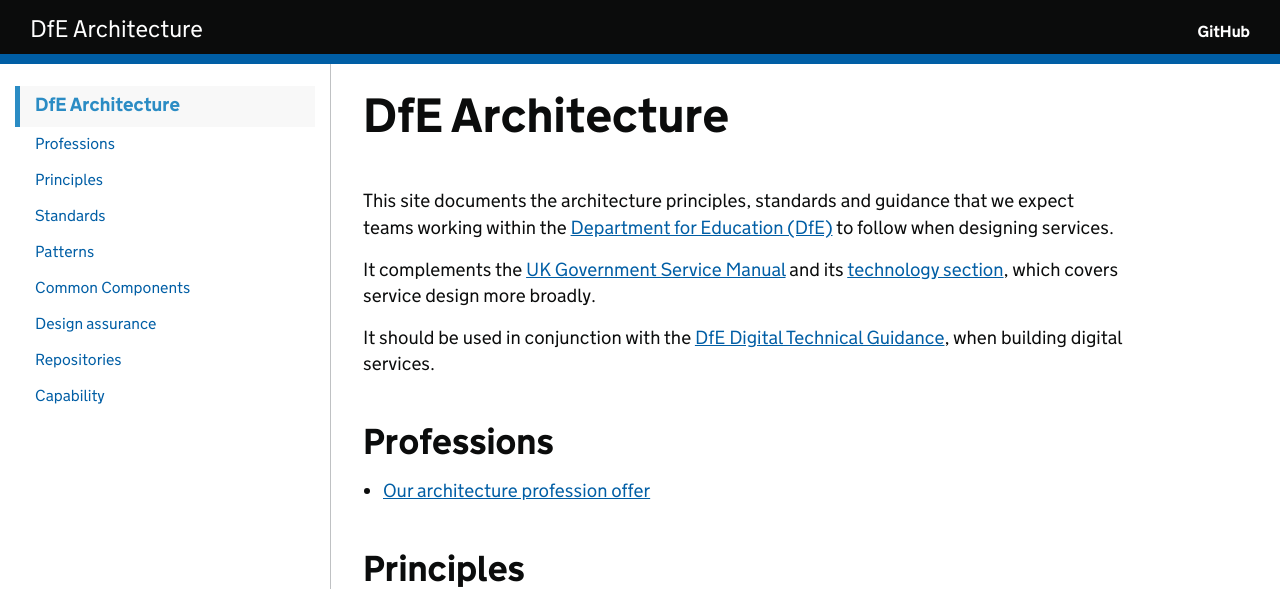
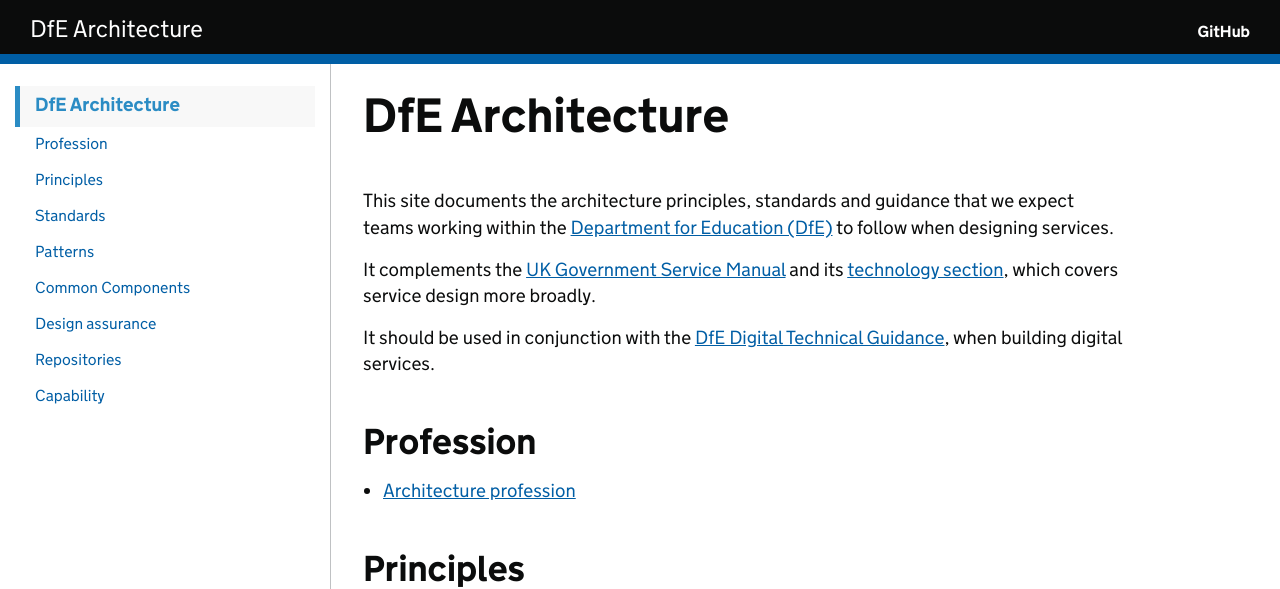
Before and after one commit to DFE-Digital/architecture, a Jekyll site: the page built from index.md, in a window 1280 px wide. Shown: the top 589 px of the page. Built offline with Jekyll 4.4.1, drawn with Linux system fonts in a browser that asks for light colours; our own code applies the rules of GitHub Pages for plain Markdown files.

Commit message:
Index changes
Index changes made - line 14 and 16 as per review comments

```diff
--- a/index.md
+++ b/index.md
@@ -11,9 +11,9 @@ It should be used in conjunction with the
 [DfE Digital Technical Guidance](https://technical-guidance.education.gov.uk),
 when building digital services.
 
-## Professions
+## Profession
 
-- [Our architecture profession offer](profession/our-profession-offer)
+- [Architecture profession](profession/our-profession-offer)
 
 ## Principles
 
```
